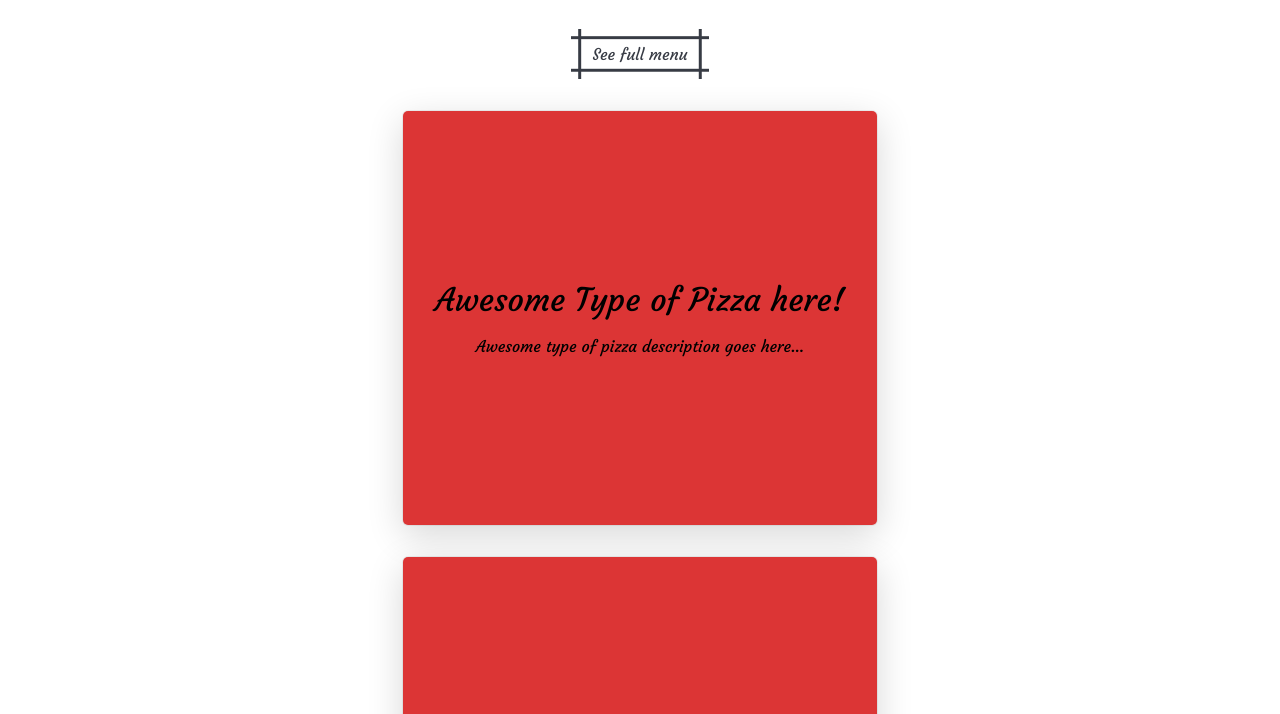
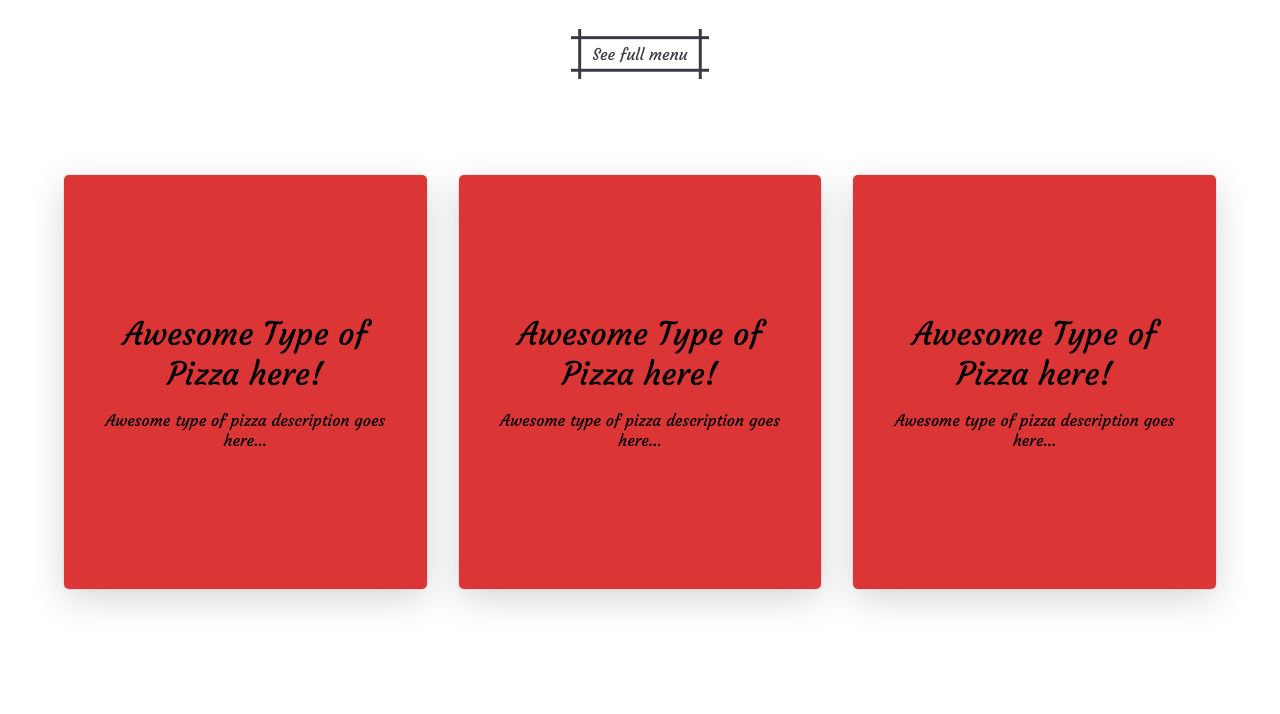
Before and after one commit to Urielstam/restaurant-page, a website built with webpack: page dist/index.html in a window 1280 px wide. Shown: the part 2009-2723 px from the top of the page. Built offline with nearby package versions, Linux system fonts and the light colour scheme.

Commit message:
Fix grid bug in sample-menu on home page - fixed by add 100% to menu-sample div and the border box and 100% width to cards div

```diff
--- a/src/contact.js
+++ b/src/contact.js
@@ -35,10 +35,13 @@ export default function contact () {
     name.setAttribute('id', 'name');
     name.setAttribute('type', 'text');
     name.setAttribute('placeholder', 'Name');
+    name.required = true;
     const email = document.createElement('input');
     email.setAttribute('id', 'email');
     email.setAttribute('type', 'email');
     email.setAttribute('placeholder', 'Email');
+    email.required = true;
+
 
     const msg = document.createElement('textarea');
     msg.setAttribute('name', 'message');
--- a/src/style.css
+++ b/src/style.css
@@ -245,9 +245,12 @@ footer span {
 }
 
 .cards {
+    box-sizing: border-box;
+    width: 100%;
     display: grid;
     grid-template-columns: repeat(auto-fit, minmax(300px, 1fr));
     gap: 2rem;
+    padding: 4rem;
     margin-bottom: 4rem;
 }
 
```
Also changed, not shown: dist/bundle.js.
